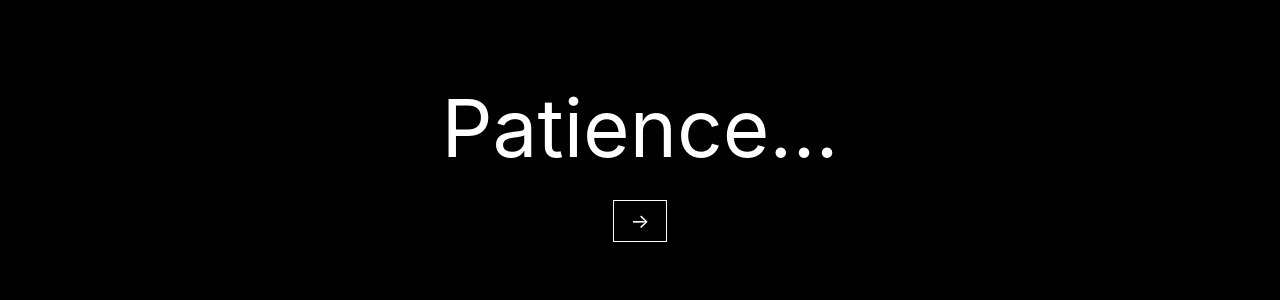
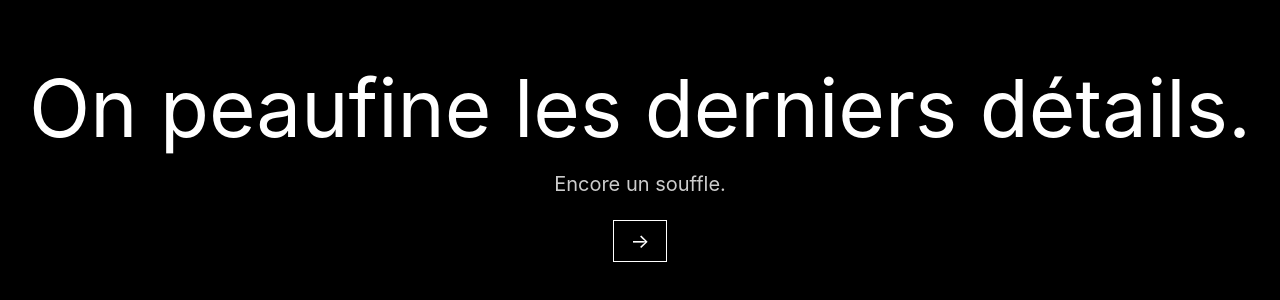
Before and after one commit to davidsantolini-lnds/bonjourhelene, a plain HTML site: page message.html in a window 1280 px wide. Shown: the part 240-540 px from the top of the page. Drawn offline with Linux system fonts and the light colour scheme.

Commit message:
Affiner le ton du site avec des messages plus subtils

```diff
--- a/message.html
+++ b/message.html
@@ -25,13 +25,21 @@
             display: flex;
             flex-direction: column;
             align-items: center;
-            gap: 24px;
+            gap: 16px;
             width: 100%;
         }
 
         .message {
+            margin: 0;
             font-size: clamp(2rem, 10vw, 5rem);
             text-align: center;
+        }
+
+        .subtle {
+            margin: 0;
+            text-align: center;
+            font-size: clamp(1rem, 3vw, 1.25rem);
+            opacity: 0.8;
         }
 
         .btn {
@@ -42,13 +50,15 @@
             padding: 10px 16px;
             font-size: clamp(1rem, 4vw, 1.25rem);
             line-height: 1;
+            margin-top: 8px;
         }
     </style>
 </head>
 <body>
     <main>
-        <div class="message">Patience...</div>
-        <a href="index.html" class="btn">→</a>
+        <p class="message">On peaufine les derniers détails.</p>
+        <p class="subtle">Encore un souffle.</p>
+        <a href="index.html" class="btn" aria-label="Retour">→</a>
     </main>
 </body>
 </html>
```
Also changed, not shown: index.html (+12 -2 lines).
